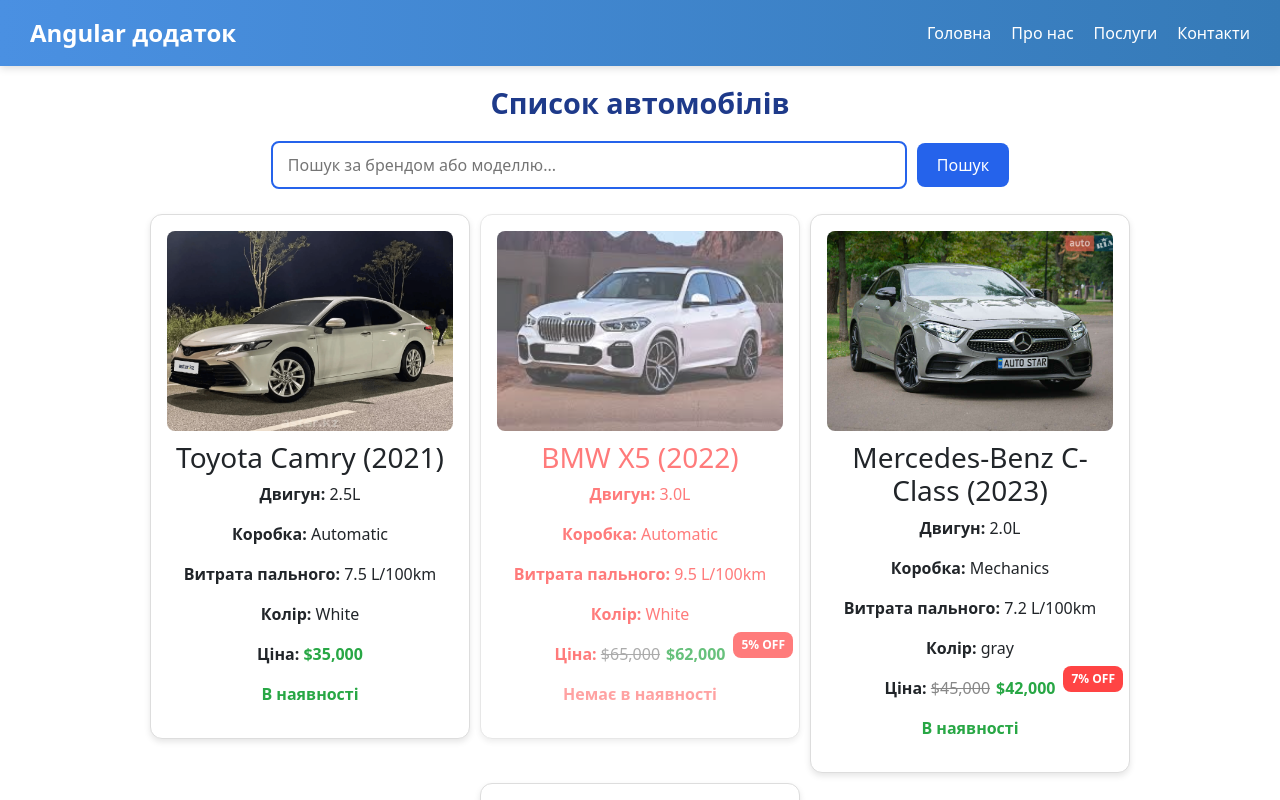
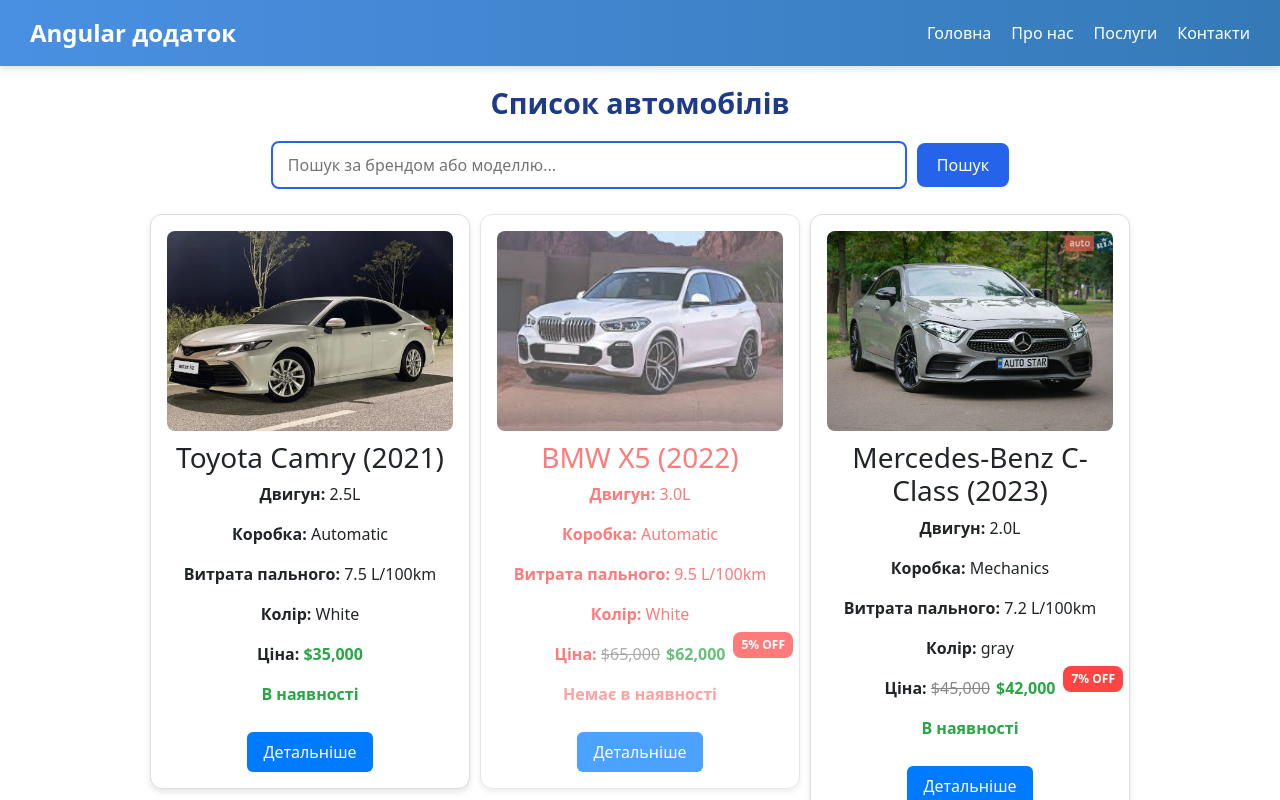
Before and after one commit to Olexander930/angular_app_automobili, an Angular app: page / in a window 1280 px wide. Shown: the top 800 px of the page. Built offline with nearby package versions, Linux system fonts and the light colour scheme; grey boxes are pictures that could not be loaded.

Commit message:
Реалізовано взаємодію компонентів і фільтрацію автомобілів

```diff
--- a/src/app/auto-card/auto-card.css
+++ b/src/app/auto-card/auto-card.css
@@ -68,3 +68,17 @@
   color: #ff4444;
   opacity: 0.7;
 }
+button {
+  background-color: #007bff;
+  color: white;
+  border: none;
+  padding: 8px 16px;
+  border-radius: 6px;
+  cursor: pointer;
+  transition: 0.3s;
+  margin-top: 10px;
+}
+
+button:hover {
+  background-color: #0056b3;
+}
--- a/src/app/auto-card/auto-card.html
+++ b/src/app/auto-card/auto-card.html
@@ -29,4 +29,5 @@
   <p class="availability" [ngClass]="{ 'available': car.isAvailable, 'unavailable': !car.isAvailable }">
     {{ car.isAvailable ? 'В наявності' : 'Немає в наявності' }}
   </p>
+    <button (click)="onDetailsClick()">Детальніше</button>
 </div>
--- a/src/app/auto-card/auto-card.ts
+++ b/src/app/auto-card/auto-card.ts
@@ -1,4 +1,4 @@
-import { Component, Input } from '@angular/core';
+import { Component, Input, Output, EventEmitter } from '@angular/core';
 import { CommonModule } from '@angular/common';
 import { Automobil } from '../core/models/car.model';
 
@@ -11,4 +11,9 @@
 })
 export class AutoCard {
   @Input() car!: Automobil;
+
+  @Output() select = new EventEmitter<Automobil>();
+  onDetailsClick(){
+    this.select.emit(this.car);
+  }
 }
--- a/src/app/auto-list/auto-list.html
+++ b/src/app/auto-list/auto-list.html
@@ -6,12 +6,14 @@
       type="text"
       placeholder="Пошук за брендом або моделлю..."
       [(ngModel)]="searchText"
+      (ngModelChange)="searchCars()"
       class="search-input"
     />
     <button (click)="searchCars()" class="search-button">Пошук</button>
   </div>
 
   <div class="cars">
-    <app-auto-card *ngFor="let car of filteredCars" [car]="car"></app-auto-card>
+    <app-auto-card *ngFor="let car of filteredCars" [car]="car" (select)="onCarSelected($event)"></app-auto-card>
   </div>
+
 </div>
--- a/src/app/auto-list/auto-list.ts
+++ b/src/app/auto-list/auto-list.ts
@@ -74,11 +74,19 @@
   }
 
   searchCars() {
-    const text = this.searchText.toLowerCase();
-    this.filteredCars = this.cars.filter(
-      car =>
-        car.brand.toLowerCase().includes(text) ||
-        car.model.toLowerCase().includes(text)
+    const text = this.searchText.toLowerCase().trim();
+    if (!text) {
+      this.filteredCars = this.cars;
+      return;
+    }
+    const token = text.split(/\s+/);
+    this.filteredCars = this.cars.filter(car =>{
+      const combined = (car.brand + ' ' + car.model).toLowerCase();
+      return token.every(token => combined.includes(token));
+    }
     );
   }
+  onCarSelected(selectedCar: Automobil) {
+    console.log('Вибраний автомобіль:', selectedCar);
+  }
 }
```
